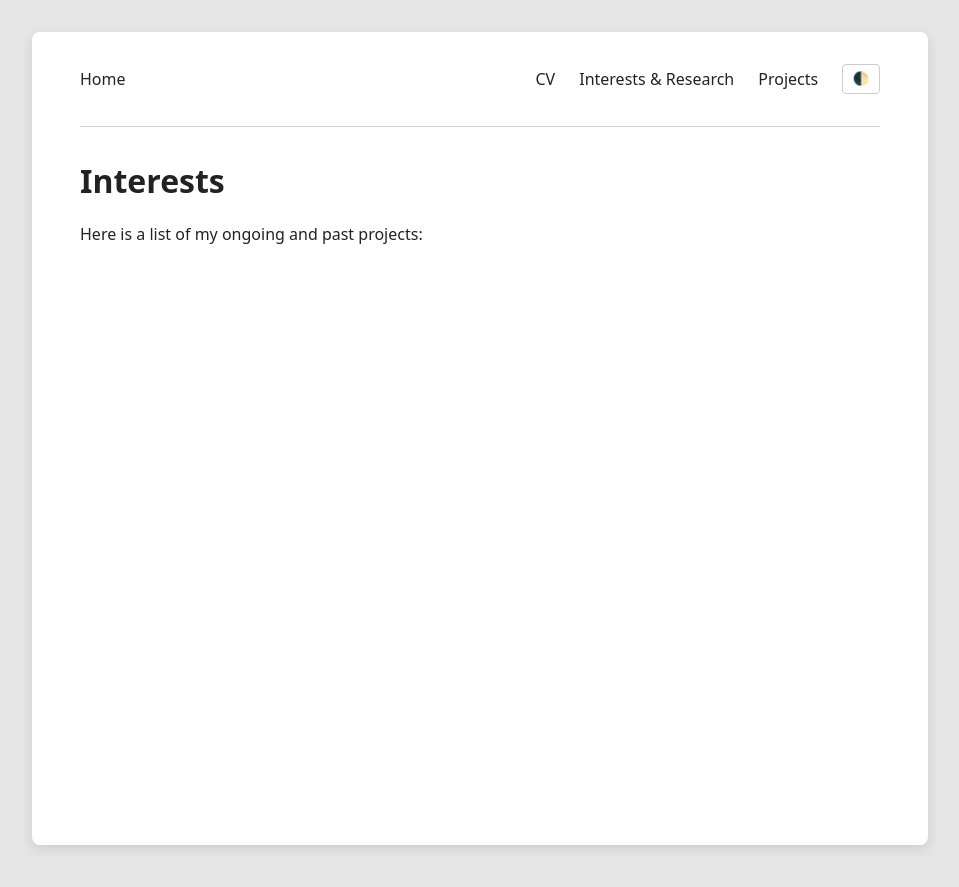
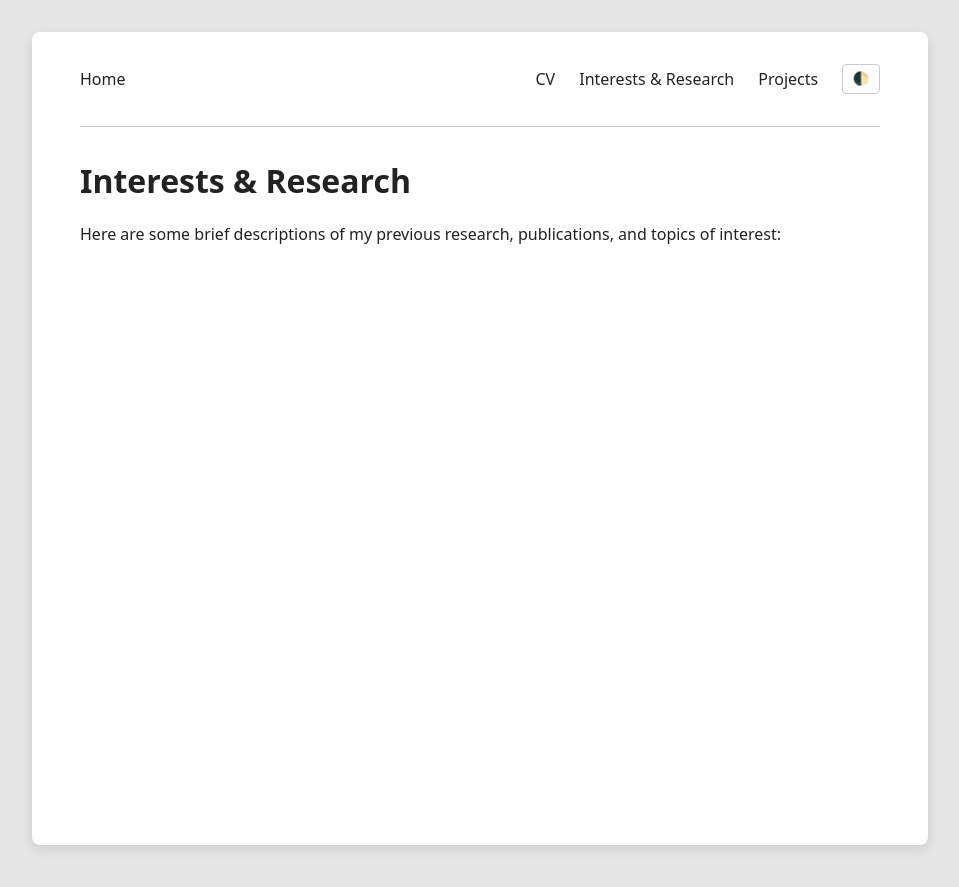
Before and after one commit to Will-McEniery/Will-McEniery.github.io, a Jekyll site: the page built from interests.html, in a window 1280 px wide. Shown: the top 887 px of the page, without its empty margins (160-1119 px from the left). Built offline with Jekyll 4.4.1, drawn with Linux system fonts in a browser that asks for light colours.

Commit message:
Update interests section header and description

```diff
--- a/interests.html
+++ b/interests.html
@@ -2,8 +2,8 @@
 layout: default
 title: Interests
 ---
-<h1>Interests</h1>
-<p>Here is a list of my ongoing and past projects:</p>
+<h1>Interests & Research</h1>
+<p>Here are some brief descriptions of my previous research, publications, and topics of interest:</p>
 
 <ul>
     {% for project in site.interests %}
```
